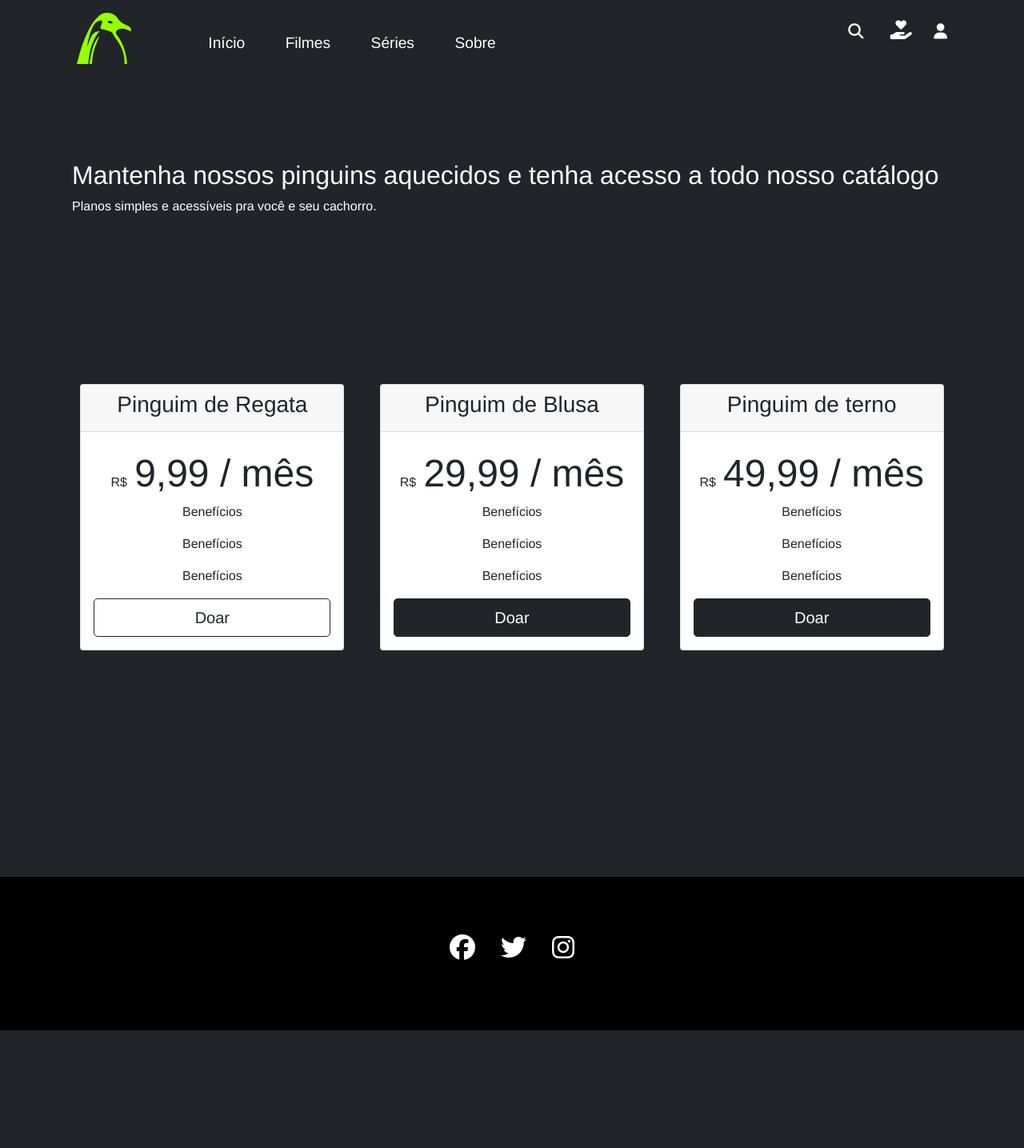
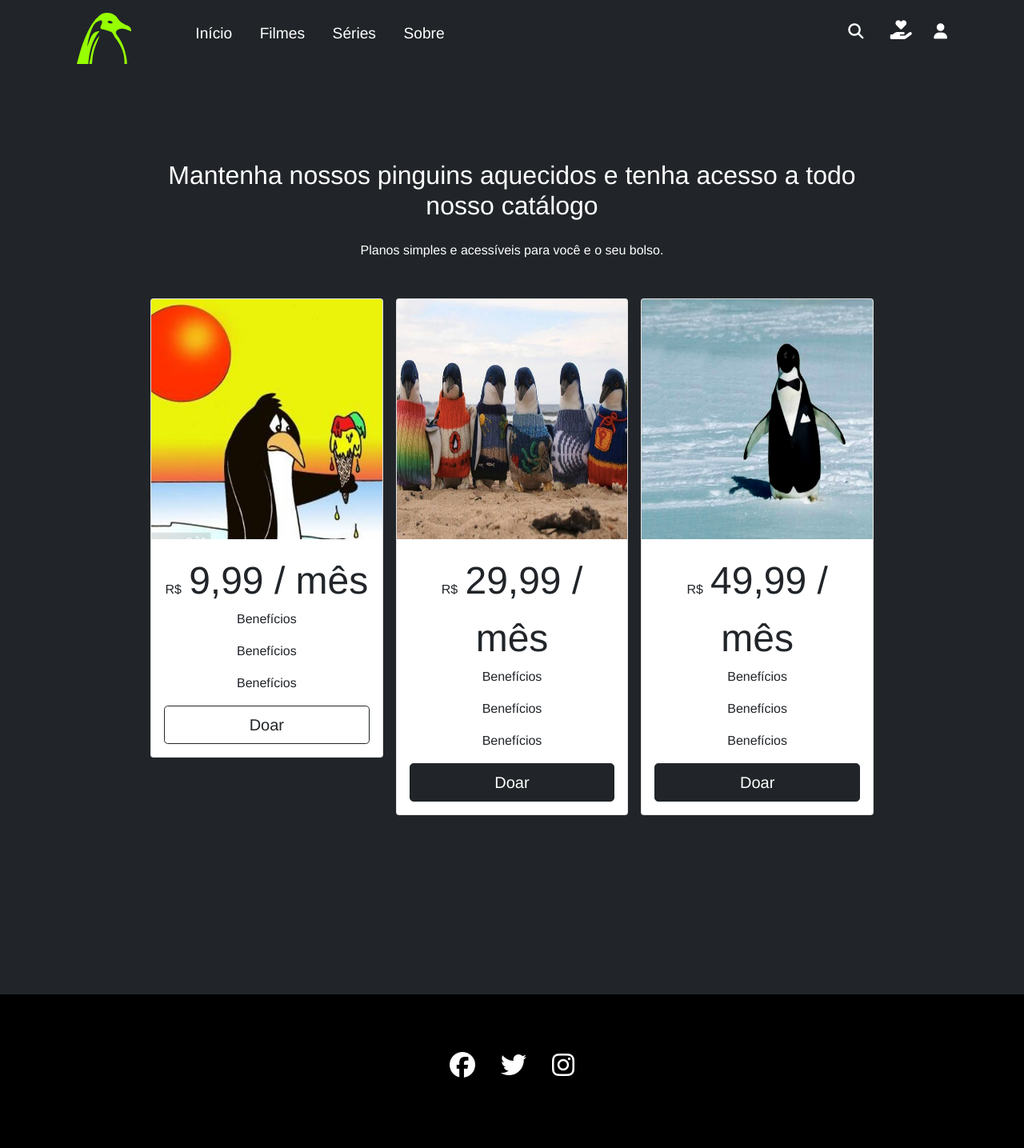
Before and after one commit to yantedesco/penguinsFlix, a PHP site: page /doacao/doacao.html in a window 1280 px wide. Shown: the whole page at 80% size. Before the commit the page ends 1288 px from the top, so only its background shows below. Run offline with PHP 8.4, Linux system fonts and the light colour scheme; some libraries are stand-ins or nearby versions.

Commit message:
page doação completa + acertos de estilização

```diff
--- a/doacao/doacao.html
+++ b/doacao/doacao.html
@@ -6,7 +6,7 @@
 		<meta name="viewport" content="width=device-width, initial-scale=1.0" />
 		<link
 			rel="shortcut icon"
-			href="./img/favicon-16x16.png"
+			href="../img/favicon-16x16.png"
 			type="image/x-icon"
 		/>
 		<title>Pinguins Streaming</title>
@@ -21,9 +21,8 @@
 			crossorigin="anonymous"
 		/>
 
-		<link rel="stylesheet" href="styles.css" />
+		<link rel="stylesheet" href="./styles.css" />
 		<link rel="stylesheet" href="../estilo.css" />
-		<link rel="stylesheet" href="../style.css" />
 	</head>
 
 	<body>
@@ -40,22 +39,22 @@
 				</div>
 				<ul class="menu-list">
 					<li class="list-each">
-						<a href="../index.html" target="_self" class="nav-link"
+						<a href="../index.html" target="_self" class="nav_link"
 							>Início</a
 						>
 					</li>
 					<li class="list-each">
-						<a href="../filmes.html" target="_self" class="nav-link"
+						<a href="../filmes.html" target="_self" class="nav_link"
 							>Filmes</a
 						>
 					</li>
 					<li class="list-each">
-						<a href="../series.html" target="_self" class="nav-link"
+						<a href="../series.html" target="_self" class="nav_link"
 							>Séries</a
 						>
 					</li>
 					<li class="list-each">
-						<a href="../sobre.html" target="_self" class="nav-link"
+						<a href="../sobre.html" target="_self" class="nav_link"
 							>Sobre</a
 						>
 					</li>
@@ -77,18 +76,19 @@
 
 		<main>
 			<section class="black-section" id="pricing">
-				<h2 class="section-heading">
-					Mantenha nossos pinguins aquecidos e tenha acesso a todo
-					nosso catálogo
-				</h2>
-				<p>Planos simples e acessíveis pra você e seu cachorro.</p>
+				<div class="heading-text">
+					<h2 class="section-heading">
+						Mantenha nossos pinguins aquecidos e tenha acesso a todo
+						nosso catálogo
+					</h2>
+					<p>Planos simples e acessíveis para você e o seu bolso.</p>
+				</div>
 
 				<div class="row">
 					<div class="pricing-column col-lg-4 col-md-6">
 						<div class="card">
-							<div class="card-header">
-								<h3>Pinguim de Regata</h3>
-							</div>
+							<img src="../img/hot-penguin.jpg" alt="pinguim de terno" class="card-img-top">
+
 							<div class="card-body">
 								<span class="card-span">R$</span>
 								<span class="price-text">9,99 / mês</span>
@@ -96,12 +96,15 @@
 								<p>Benefícios</p>
 								<p>Benefícios</p>
 								<div class="d-grid gap-2">
-									<button
-										type="button"
+									<a
+										href="https://donate.wildnet.org/?fund=Penguin&ms=web_wnt_GPS_Support_btn&utm_source=website&utm_medium=button&utm_campaign=web-gps"
+										target="_blank"
+										rel="noopener noreferrer"
+										role="button"
 										class="btn btn-lg btn-outline-dark"
+										>Doar</a
 									>
-										Doar
-									</button>
+									</a>
 								</div>
 							</div>
 						</div>
@@ -109,9 +112,8 @@
 
 					<div class="pricing-column col-lg-4 col-md-6">
 						<div class="card">
-							<div class="card-header">
-								<h3>Pinguim de Blusa</h3>
-							</div>
+							<img src="../img/1.jpg" alt="pinguim de terno" class="card-img-top">
+
 							<div class="card-body">
 								<span class="card-span">R$</span>
 								<span class="price-text">29,99 / mês</span>
@@ -119,12 +121,14 @@
 								<p>Benefícios</p>
 								<p>Benefícios</p>
 								<div class="d-grid gap-2">
-									<button
-										type="button"
+									<a
+										href="https://donate.wildnet.org/?fund=Penguin&ms=web_wnt_GPS_Support_btn&utm_source=website&utm_medium=button&utm_campaign=web-gps"
+										target="_blank"
+										rel="noopener noreferrer"
+										role="button"
 										class="btn btn-lg btn-dark"
+										>Doar</a
 									>
-										Doar
-									</button>
 								</div>
 							</div>
 						</div>
@@ -132,9 +136,8 @@
 
 					<div class="pricing-column col-lg-4">
 						<div class="card">
-							<div class="card-header">
-								<h3>Pinguim de terno</h3>
-							</div>
+
+							<img src="../img/tuxedo-penguin.jpg" alt="pinguim de terno" class="card-img-top">
 							<div class="card-body">
 								<span class="card-span">R$</span>
 								<span class="price-text">49,99 / mês</span>
@@ -142,12 +145,14 @@
 								<p>Benefícios</p>
 								<p>Benefícios</p>
 								<div class="d-grid gap-2">
-									<button
-										type="button"
+									<a
+										href="https://donate.wildnet.org/?fund=Penguin&ms=web_wnt_GPS_Support_btn&utm_source=website&utm_medium=button&utm_campaign=web-gps"
+										target="_blank"
+										rel="noopener noreferrer"
+										role="button"
 										class="btn btn-lg btn-dark"
+										>Doar</a
 									>
-										Doar
-									</button>
 								</div>
 							</div>
 						</div>
@@ -190,7 +195,6 @@
 				</li>
 			</ul>
 		</footer>
-		<script src="./index.js"></script>
-		<script src="./script.js"></script>
+		<script src="../index.js"></script>
 	</body>
 </html>
--- a/doacao/styles.css
+++ b/doacao/styles.css
@@ -2,7 +2,17 @@
 	background-color: #212529;
 	color: white;
 	width: 100%;
-	padding: 90px;
+	padding: 15%;
+}
+
+.heading-text {
+	display: grid;
+	justify-content: center;
+	text-align: center;
+}
+
+.heading-text p {
+	margin-top: 1em;
 }
 
 #pricing {
@@ -10,11 +20,24 @@
 	height: auto;
 }
 
+.nav_link {
+	font-weight: 500;
+	color: var(--clr-dark);
+	padding-right: 30px;
+	text-decoration: none;
+	font-size: 1.2em;
+	color: white !important;
+}
+
+.nav_link:hover {
+	font-size: 1.25em;
+}
+
 .card {
 	color: #212529;
 	text-align: center;
-	margin: 10em auto;
-	max-width: 400px;
+	margin: auto;
+	max-width: 350px;
 	min-width: 250px;
 }
 
@@ -31,5 +54,5 @@
 }
 
 .pricing-column {
-	padding: 3% 2%;
+	padding: 2em 0.5em;
 }
--- a/estilo.css
+++ b/estilo.css
@@ -57,7 +57,7 @@ body {
 
 .navbar .menu-list {
 	list-style: none;
-	line-height: 4;
+	line-height: 3.5;
 	margin-right: auto;
 }
 
```
Also changed, not shown: img/hot-penguin.jpg (added), img/tuxedo-penguin.jpg (added).
